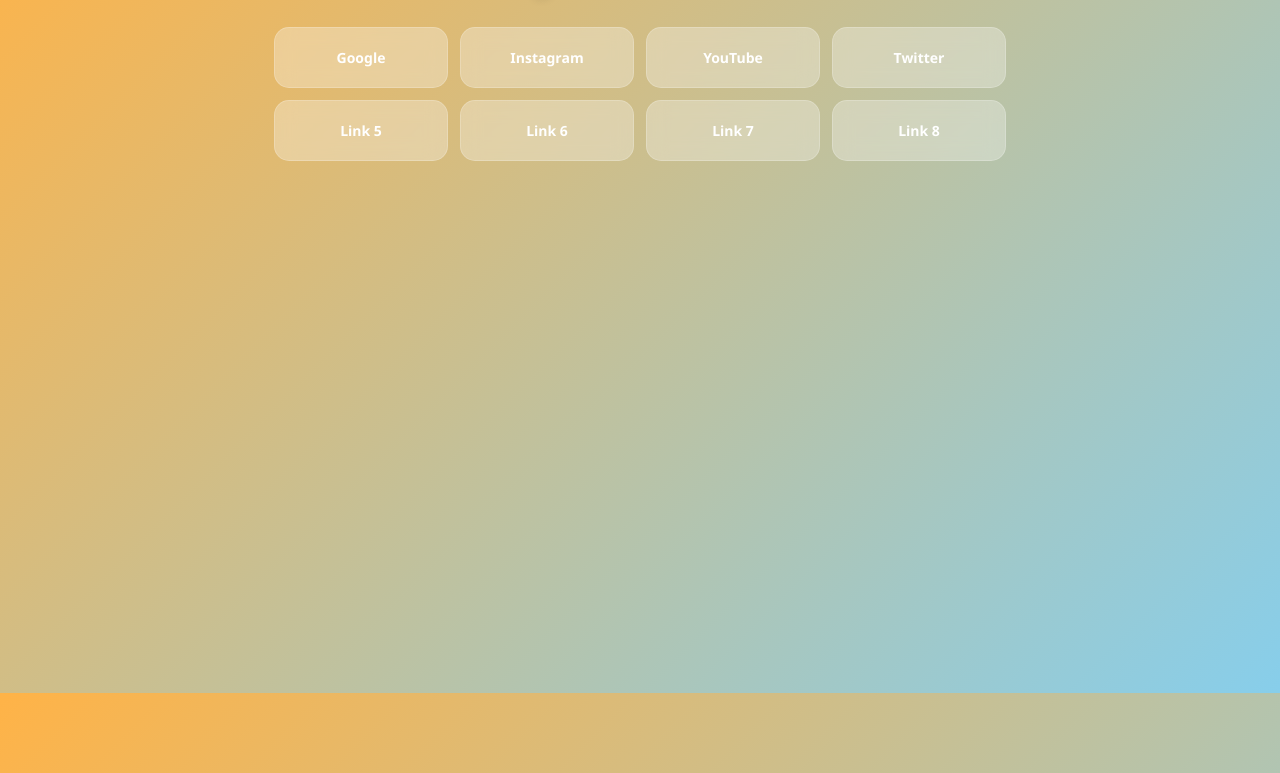
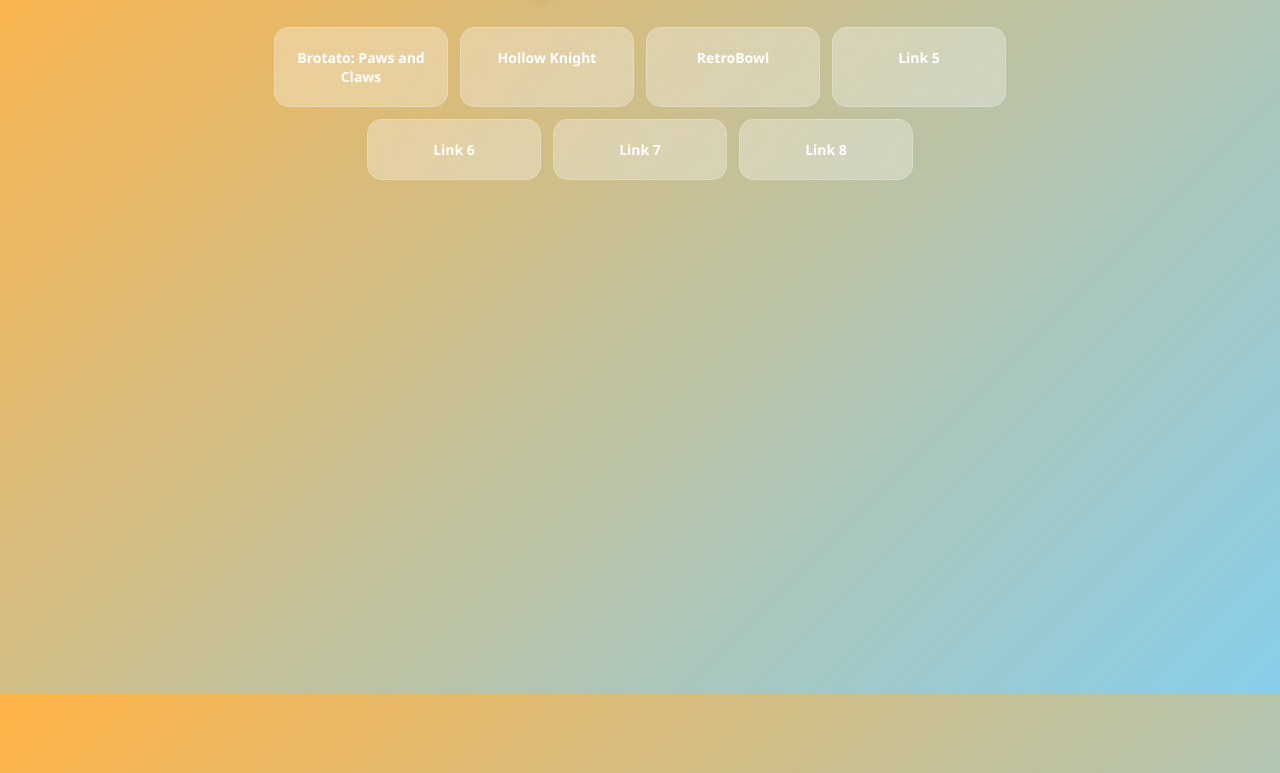
Before and after one commit to ZeuriBlaze/ZeuriBlaze, a plain HTML site: page index.html in a window 1280 px wide. Shown: the part 107-880 px from the top of the page. Drawn offline with Linux system fonts and the light colour scheme.

Commit message:
Update index.html

```diff
--- a/index.html
+++ b/index.html
@@ -65,10 +65,9 @@
     <h1>Nothing Here Trust Website</h1>
 
     <div class="button-container">
-        <a class="link-button" href="https://google.com" target="_blank">Google</a>
-        <a class="link-button" href="https://instagram.com" target="_blank">Instagram</a>
-        <a class="link-button" href="https://youtube.com" target="_blank">YouTube</a>
-        <a class="link-button" href="https://twitter.com" target="_blank">Twitter</a>
+    <a class="link-button" href="https://zeuriblaze.github.io/brotato-game/">Brotato: Paws and Claws</a>
+    <a class="link-button" href="https://zeuriblaze.github.io/hollowknightgame.com/">Hollow Knight</a>
+    <a class="link-button" href="https://zeuriblaze.github.io/RetroBowl/">RetroBowl</a>
 
         <a class="link-button" href="#" target="_blank">Link 5</a>
         <a class="link-button" href="#" target="_blank">Link 6</a>
```
